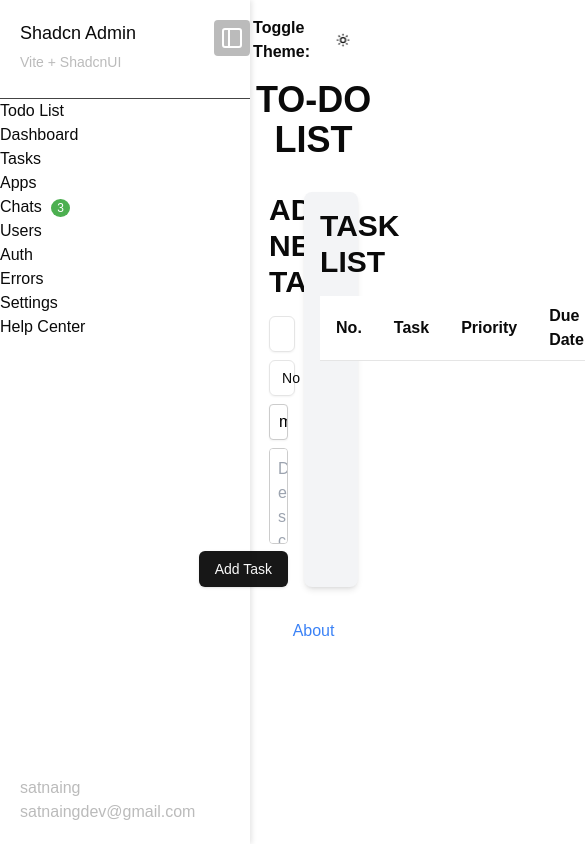
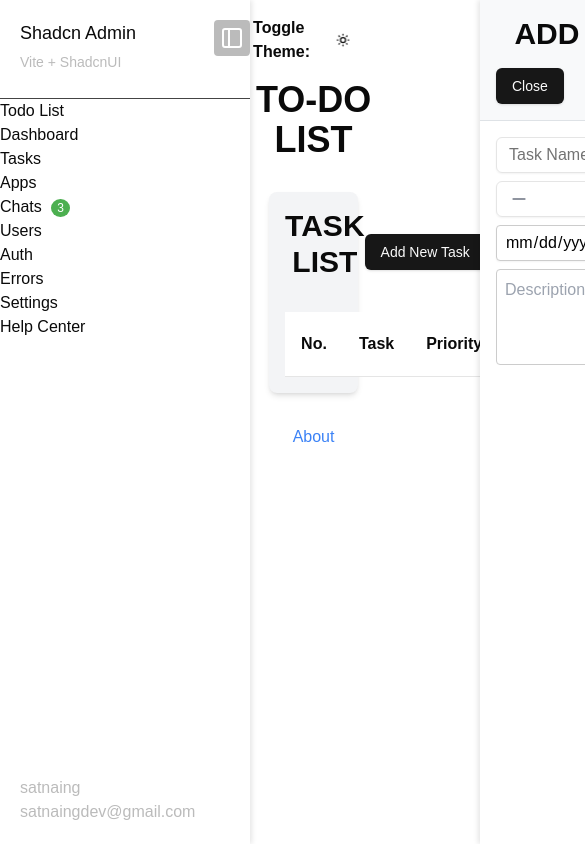
Before and after one commit to Luna-Nhi/remod-418-build-a-simple-to-do-list-app, a Next.js app: page /todo in a window 390 px wide. Shown: the top 844 px of the page, 585 px wide, since content can reach past the window. Built offline with nearby package versions, Linux system fonts and the light colour scheme.

Commit message:
update phone

```diff
--- a/app/todo/component/TaskList.css
+++ b/app/todo/component/TaskList.css
@@ -74,3 +74,29 @@
   margin-bottom: 10px;
   border-radius: 4px;
 }
+
+.add-task-container {
+  position: fixed;
+  top: 0;
+  right: -100%;
+  width: 300px;
+  height: 100%;
+  background-color: white;
+  transition: right 0.3s ease;
+  /* z-index: 1000; */
+  box-shadow: -2px 0 5px rgba(0, 0, 0, 0.1);
+}
+
+.add-task-container.open {
+  right: 0;
+}
+
+.add-task-header {
+  padding: 16px;
+  background-color: #f8f9fa;
+  border-bottom: 1px solid #dee2e6;
+}
+
+.add-task-content {
+  padding: 16px;
+}
--- a/app/todo/component/TaskList.tsx
+++ b/app/todo/component/TaskList.tsx
@@ -1,3 +1,4 @@
+// filepath: /c:/Users/TUYET NHI/Documents/GitHub/remod-418-build-a-simple-to-do-list-app/app/todo/component/TaskList.tsx
 "use client";
 
 import { useState, JSX } from "react";
@@ -50,6 +51,7 @@ export default function TaskList() {
     key: keyof Task;
     direction: "ascending" | "descending";
   } | null>(null);
+  const [isAddTaskOpen, setIsAddTaskOpen] = useState(false);
   const { theme } = useTheme(); // Get the current theme
 
   const addTask = () => {
@@ -74,6 +76,7 @@ export default function TaskList() {
     setPriority("No priority");
     setDueDate("");
     setDescription("");
+    setIsAddTaskOpen(false); // Close the add task panel
   };
 
   const deleteTask = (id: number) => {
@@ -86,6 +89,7 @@ export default function TaskList() {
     setPriority(task.priority);
     setDueDate(task.dueDate);
     setDescription(task.description);
+    setIsAddTaskOpen(true); // Open the add task panel
   };
 
   const priorityOrder: Record<Task["priority"], number> = {
@@ -126,9 +130,76 @@ export default function TaskList() {
   return (
     <div className="w-full p-4">
       <div className="grid grid-cols-3 gap-4">
-        {/* Form Add Task */}
-        <div className="col-span-1">
+        {/* Task List */}
+        <div className="col-span-3 space-y-4 p-4 bg-gray-100 dark:bg-gray-800 rounded-lg shadow-md space-y-4 p-4 bg-gray-100 dark:bg-gray-800 rounded-lg shadow-md">
+          <div className="flex justify-between items-center">
+            <h2 className="text-3xl text-center font-semibold mb-4">TASK LIST</h2>
+            <Button onClick={() => setIsAddTaskOpen(true)}>Add New Task</Button>
+          </div>
+          <table className="min-w-full bg-white dark:bg-gray-700">
+            <thead>
+              <tr>
+                <th className="py-2 px-4 border-b text-left" style={{ width: '5%' }}>No.</th>
+                <th className="py-2 px-4 border-b text-left" style={{ width: '15%' }}>Task</th>
+                <th
+                  className="py-2 px-4 border-b text-left cursor-pointer"
+                  style={{ width: '5%' }}
+                  onClick={() => requestSort("priority")}
+                >
+                  Priority
+                  {sortConfig?.key === "priority" &&
+                    (sortConfig.direction === "ascending" ? <SortAsc /> : <SortDesc />)}
+                </th>
+                <th
+                  className="py-2 px-4 border-b text-left cursor-pointer"
+                  style={{ width: '15%' }}
+                  onClick={() => requestSort("dueDate")}
+                >
+                  Due Date
+                  {sortConfig?.key === "dueDate" &&
+                    (sortConfig.direction === "ascending" ? <SortAsc /> : <SortDesc />)}
+                </th>
+                <th className="py-2 px-4 border-b text-left" style={{ width: '50%' }}>Description</th>
+                <th className="py-2 px-4 border-b text-left" style={{ width: '5%' }}>Actions</th>
+              </tr>
+            </thead>
+            <tbody>
+              {sortedTasks.map((task, index) => (
+                <tr key={task.id}>
+                  <td className="py-2 px-4 border-b">{index + 1}</td>
+                  <td className="py-2 px-4 border-b">{task.name}</td>
+                  <td className="py-2 px-4 border-b">{priorityIcons[task.priority]}</td>
+                  <td className="py-2 px-4 border-b">{task.dueDate}</td>
+                  <td className="py-2 px-4 border-b">{task.description}</td>
+                  <td className="py-2 px-4 border-b items-center">
+                    <Button
+                      onClick={() => editTask(task)}
+                      className="p-1 bg-white"
+                    >
+                      <Edit className="h-5 w-5 text-blue-500" />
+                    </Button>
+                    <Button
+                      onClick={() => deleteTask(task.id)}
+                      variant="destructive"
+                      className="p-1 bg-white"
+                    >
+                      <Trash className="h-5 w-5 text-red-500" />
+                    </Button>
+                  </td>
+                </tr>
+              ))}
+            </tbody>
+          </table>
+        </div>
+      </div>
+
+      {/* Add Task Panel */}
+      <div className={`add-task-container ${isAddTaskOpen ? 'open' : ''}`}>
+        <div className="add-task-header">
           <h2 className="text-3xl font-semibold mb-4 text-center">ADD NEW TASK</h2>
+          <Button onClick={() => setIsAddTaskOpen(false)}>Close</Button>
+        </div>
+        <div className="add-task-content">
           <Input
             value={taskName}
             onChange={(e) => setTaskName(e.target.value)}
@@ -137,7 +208,7 @@ export default function TaskList() {
           />
           <div className="mb-2">
             <Select onValueChange={(value: string) => setPriority(value as Task["priority"])}>
-              <SelectTrigger>{priority}</SelectTrigger>
+              <SelectTrigger>{priorityIcons[priority]} {priority}</SelectTrigger>
               <SelectContent>
                 <SelectItem value="No priority">
                   <Minus className="inline-block mr-2 w-4 h-4 text-gray-500" />
@@ -174,78 +245,12 @@ export default function TaskList() {
             placeholder="Description"
             className={`w-full h-24 p-2 rounded-md resize-none todo-textarea ${theme}`}
           />
-            <div className="flex justify-end">
+          <div className="flex justify-end">
             <Button onClick={addTask}>
               {editingTask ? "Update Task" : "Add Task"}
             </Button>
           </div>
         </div>
-        {/* Task List */}
-        <div className="col-span-2 space-y-4 p-4 bg-gray-100 dark:bg-gray-800 rounded-lg shadow-md">
-          <h2 className="text-3xl text-center font-semibold mb-4">TASK LIST</h2>
-          <table className="min-w-full bg-white dark:bg-gray-700">
-            <thead>
-              <tr>
-                <th className="py-2 px-4 border-b text-left"
-                  style={{ width: '5%' }}
-                  >No.</th>
-                <th className="py-2 px-4 border-b text-left"
-                 style={{ width: '15%' }}
-                  >Task</th>
-                <th
-                  className="py-2 px-4 border-b text-left cursor-pointer"
-                  style={{ width: '5%' }}
-                  onClick={() => requestSort("priority")}
-                >
-                  Priority
-                  {sortConfig?.key === "priority" &&
-                    (sortConfig.direction === "ascending" ? <SortAsc /> : <SortDesc />)}
-                </th>
-                <th
-                  className="py-2 px-4 border-b text-left cursor-pointer"
-                  style={{ width: '15%' }}
-                  onClick={() => requestSort("dueDate")}
-                >
-                  Due Date
-                  {sortConfig?.key === "dueDate" &&
-                    (sortConfig.direction === "ascending" ? <SortAsc /> : <SortDesc />)}
-                </th>
-                <th className="py-2 px-4 border-b text-left"
-                  style={{ width: '50%' }}
-                  >Description</th>
-                <th className="py-2 px-4 border-b text-left"
-                  style={{ width: '5%' }}
-                  >Actions</th>
-              </tr>
-            </thead>
-            <tbody>
-              {sortedTasks.map((task, index) => (
-                <tr key={task.id}>
-                  <td className="py-2 px-4 border-b">{index + 1}</td>
-                  <td className="py-2 px-4 border-b">{task.name}</td>
-                  <td className="py-2 px-4 border-b">{priorityIcons[task.priority]}</td>
-                  <td className="py-2 px-4 border-b">{task.dueDate}</td>
-                  <td className="py-2 px-4 border-b">{task.description}</td>
-                  <td className="py-2 px-4 border-b items-center">
-                    <Button
-                      onClick={() => editTask(task)}
-                      className="p-1 bg-white"
-                    >
-                      <Edit className="h-5 w-5 text-blue-500" />
-                    </Button>
-                    <Button
-                      onClick={() => deleteTask(task.id)}
-                      variant="destructive"
-                      className="p-1 bg-white"
-                    >
-                      <Trash className="h-5 w-5 text-red-500" />
-                    </Button>
-                  </td>
-                </tr>
-              ))}
-            </tbody>
-          </table>
-        </div>
       </div>
     </div>
   );
```
Also changed, not shown: app/components/Sidebar.css (line endings or trailing spaces).
